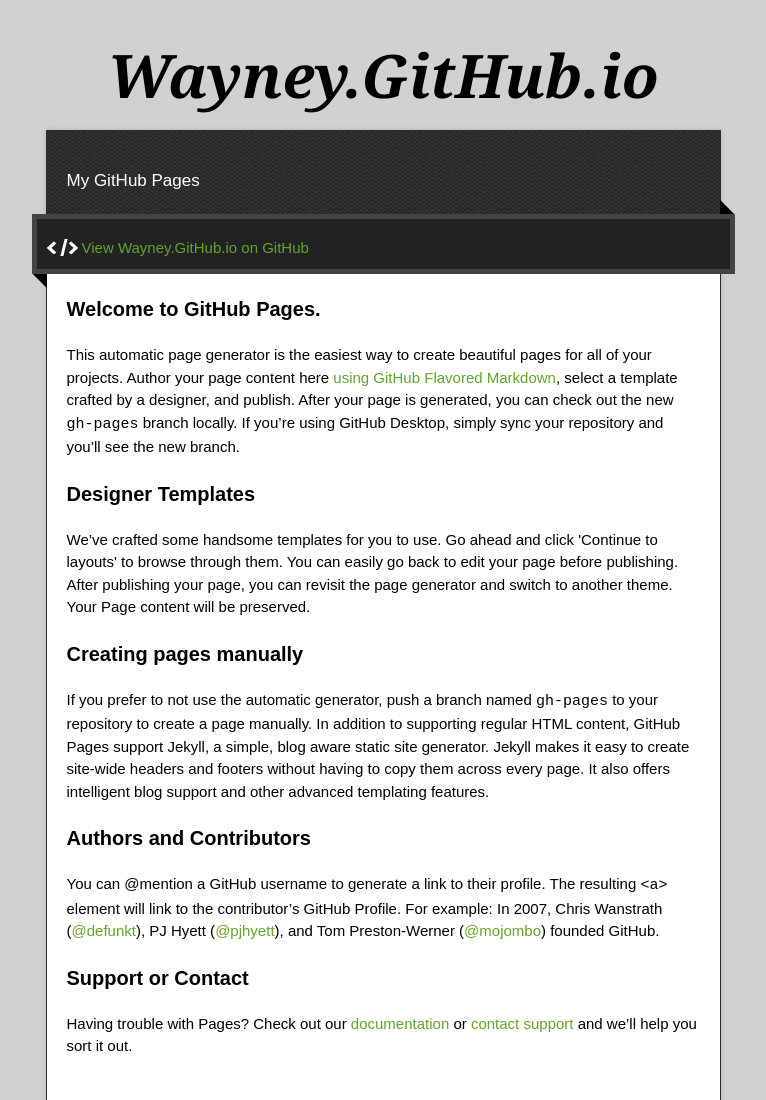
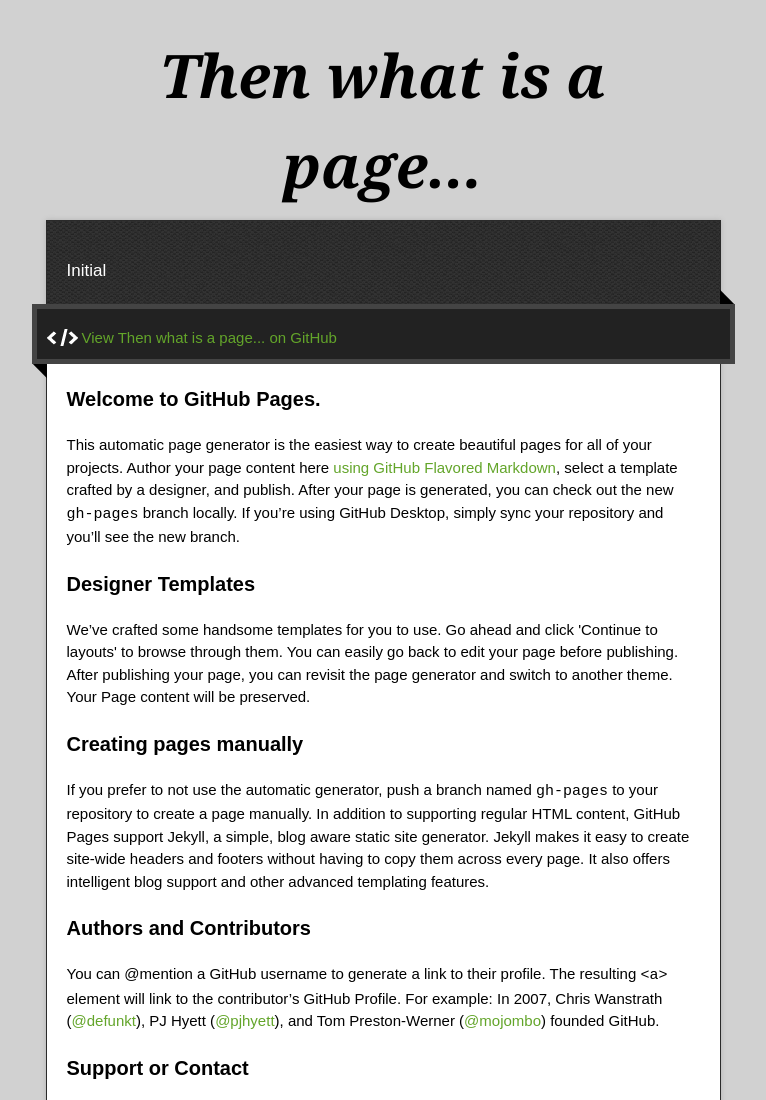
Before and after one commit to WayneY/WayneY.github.io, a plain HTML site: page index.html in a window 1280 px wide. Shown: the top 1100 px of the page, without its empty margins (257-1023 px from the left). Drawn offline with nearby package versions, Linux system fonts and the light colour scheme.

Commit message:
Replace master branch with page content via GitHub

```diff
--- a/index.html
+++ b/index.html
@@ -11,8 +11,8 @@
   <script type="text/javascript" src="https://ajax.googleapis.com/ajax/libs/jquery/1.7.1/jquery.min.js"></script>
   <script type="text/javascript" src="javascripts/script.js"></script>
 
-  <title>Wayney.GitHub.io</title>
-  <meta name="description" content="My GitHub Pages">
+  <title>Then what is a page...</title>
+  <meta name="description" content="Initial">
 
   <meta name="viewport" content="width=device-width,initial-scale=1">
 
@@ -22,14 +22,14 @@
 
   <div class="wrapper">
     <header>
-      <h1 class="title">Wayney.GitHub.io</h1>
+      <h1 class="title">Then what is a page...</h1>
     </header>
     <div id="container">
-      <p class="tagline">My GitHub Pages</p>
+      <p class="tagline">Initial</p>
       <div id="main" role="main">
         <div class="download-bar">
         <div class="inner">
-          <a href="https://github.com/WayneY" class="code">View Wayney.GitHub.io on GitHub</a>
+          <a href="https://github.com/WayneY" class="code">View Then what is a page... on GitHub</a>
         </div>
         <span class="blc"></span><span class="trc"></span>
         </div>
```
Also changed, not shown: params.json (+2 -2 lines).
